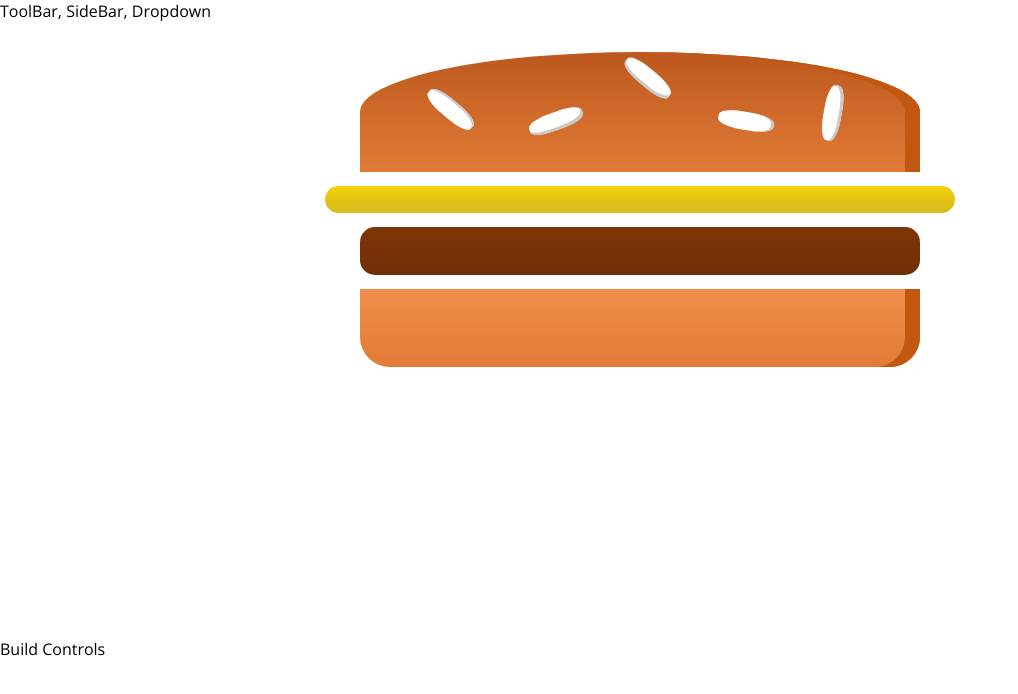
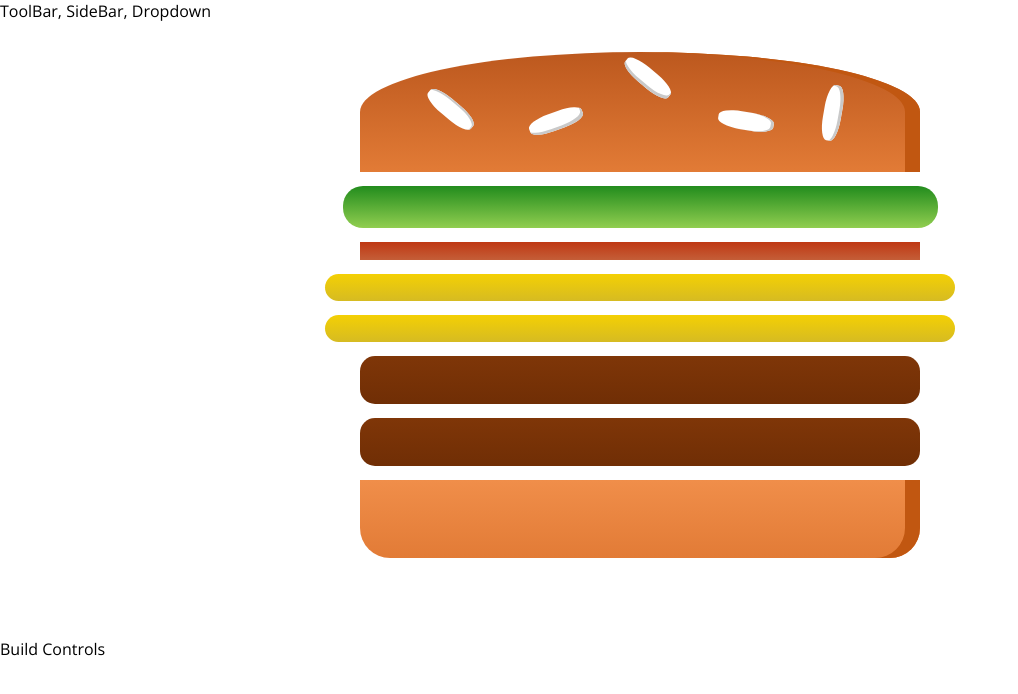
Before and after one commit to rasikag/Burger-Eat, a React app: page / in a window 1280 px wide. Shown: the top 694 px of the page, without its empty margins (0-1018 px from the left). Built offline with nearby package versions, Linux system fonts and the light colour scheme.

Commit message:
Outputting Burger Ingredients Dynamically

```diff
--- a/src/components/Burger/Burger.js
+++ b/src/components/Burger/Burger.js
@@ -4,11 +4,18 @@
 
 const burger = (props) => {
 
+    const transformedIngredients = Object.keys(props.ingredients)
+                .map(igKey => {
+                    return [...Array(props.ingredients[igKey])]
+                        .map((_, i) => {
+                            return <BurgerIngredient key={igKey+i} type={igKey}/>
+                        });
+                });
+
     return (
         <div className={classes.Burger}>
             <BurgerIngredient type="bread-top"/>
-            <BurgerIngredient type="cheese"/>
-            <BurgerIngredient type="meat"/>
+            {transformedIngredients}
             <BurgerIngredient type="bread-bottom"/>
         </div>
     );
--- a/src/containers/BurgerBuilder/BurgerBuilder.js
+++ b/src/containers/BurgerBuilder/BurgerBuilder.js
@@ -4,10 +4,26 @@
 
 class BurgerBuilder extends Component {
 
+    // constructor(props) {
+    //     super(props);
+    //     this.state = {
+
+    //     }
+    // }
+
+    state = {
+        ingredients: {
+            salad: 1,
+            bacon: 1,
+            cheese: 2,
+            meat: 2
+        }
+    };
+
     render() {
         return (
             <Aux>
-                <Burger />
+                <Burger ingredients={this.state.ingredients} />
                 <div>Build Controls</div>
             </Aux>
         );
```
Also changed, not shown: src/components/Burger/BurgerIngredient/Test.js (deleted, +0 -48 lines).
